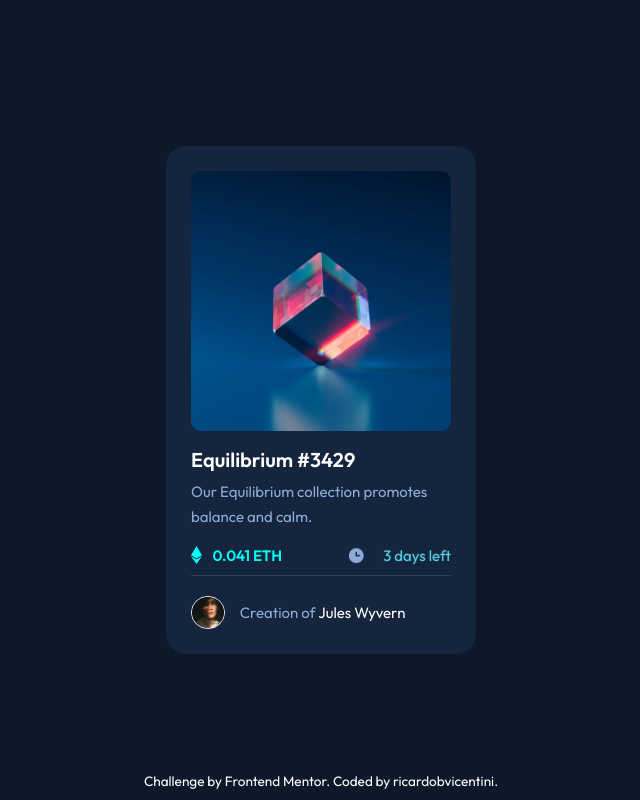
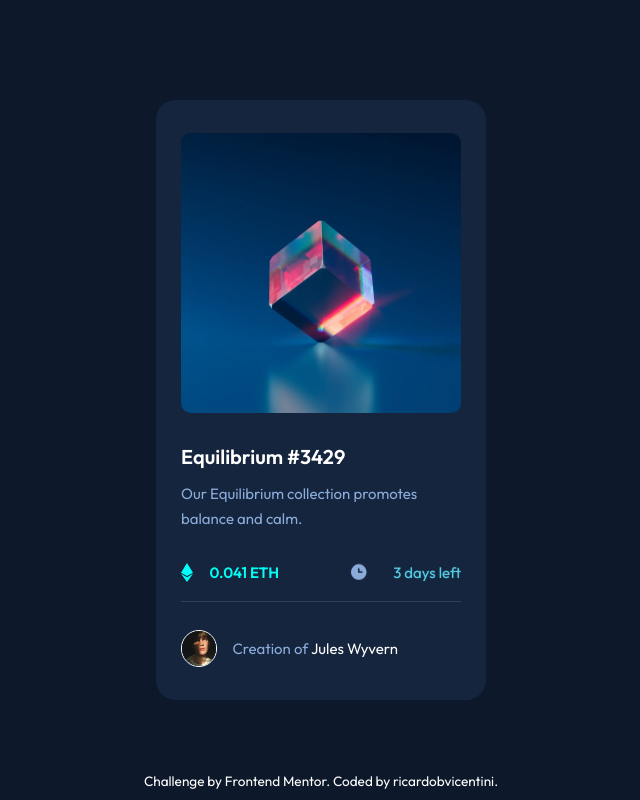
Before and after one commit to ricardobvicentini/nft-preview-card, a plain HTML site: page index.html in a window 1280 px wide. Shown: the whole page, without its empty margins (319-959 px from the left). Drawn offline with Linux system fonts and the light colour scheme.

Commit message:
Update style.css

```diff
--- a/style.css
+++ b/style.css
@@ -50,9 +50,10 @@ main {
 
 .container {
   background-color: var(--card-BG);
+  height: 60rem;
   border-radius: 20px;
   display: grid;
-  grid-template-columns: 26rem;
+  grid-template-columns: min(28rem, 65vw);
   grid-auto-flow: row;
   place-items: center;
   padding: clamp(2.1rem, 5%, 2.5rem);
@@ -225,7 +226,6 @@ main {
   bottom: 0;
   padding-block: 1rem;
   width: 100%;
-  /* font-size: clamp(1rem, 5%, 1.5rem); */
   font-size: clamp(1rem, calc(1rem + 0.28vw), 2rem);
   text-align: center;
   color: var(--white);
```
